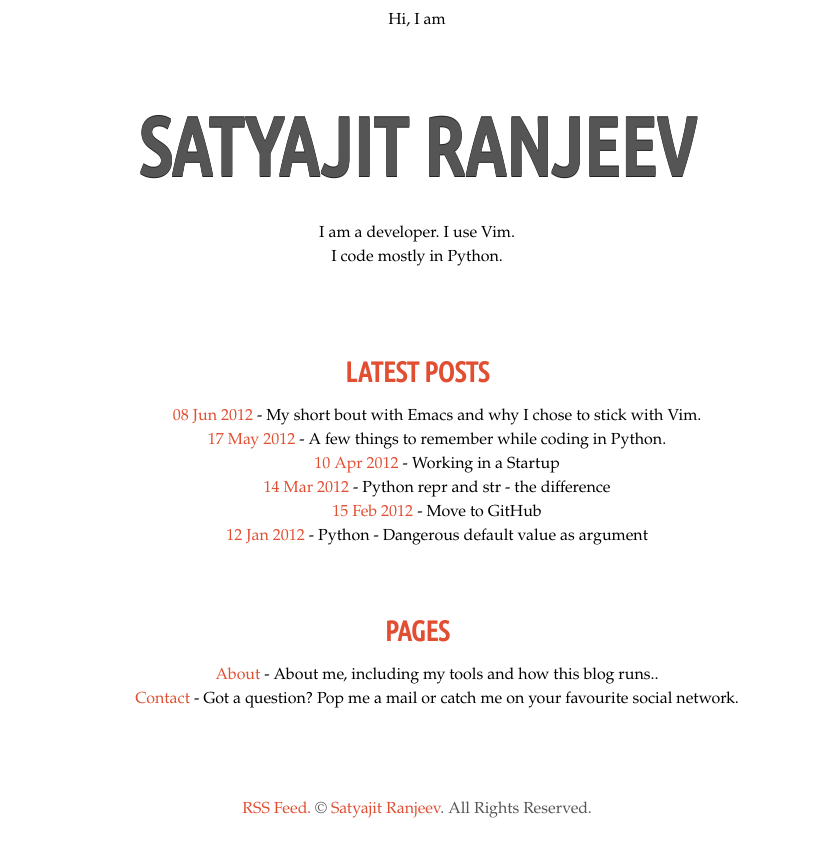
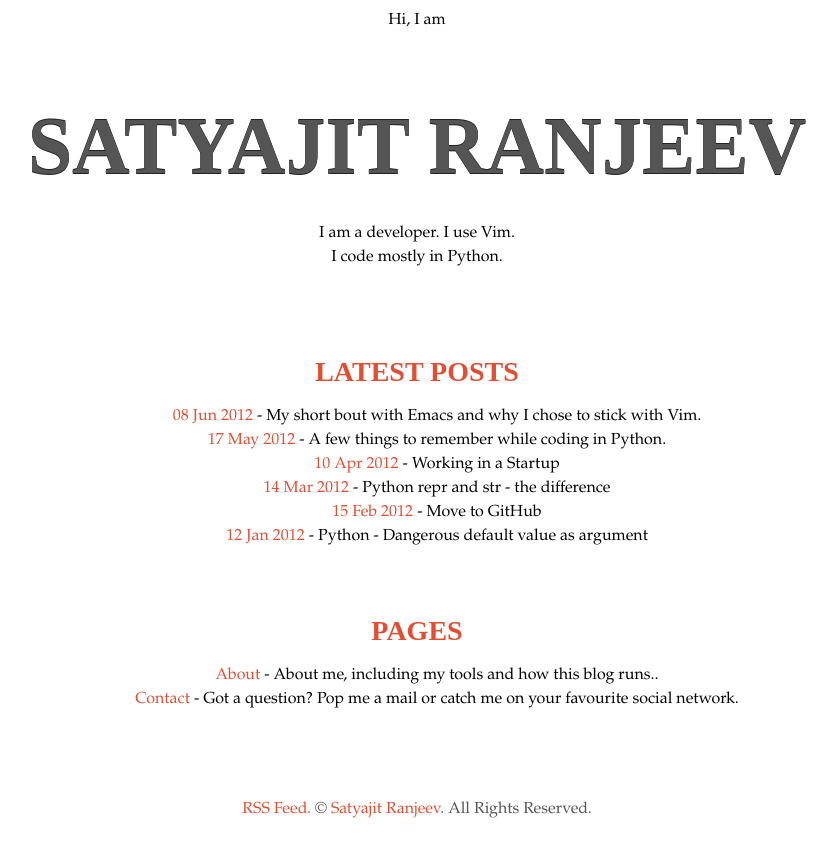
Before and after one commit to satran/satran.github.io, a Jekyll site: the page built from index.html, in a window 1280 px wide. Shown: the top 857 px of the page, without its empty margins (223-1060 px from the left). Built offline with Jekyll 4.4.1, drawn with Linux system fonts in a browser that asks for light colours; some web fonts are replaced.

Commit message:
Style changes for the post headers.

```diff
--- a/_layouts/default.html
+++ b/_layouts/default.html
@@ -25,6 +25,7 @@
 
     <link rel="shortcut icon" href="/images/favicon.png" />
     <link href='http://fonts.googleapis.com/css?family=Ubuntu+Condensed' rel='stylesheet' type='text/css'>
+    <link href='http://fonts.googleapis.com/css?family=Fredericka+the+Great|Love+Ya+Like+A+Sister' rel='stylesheet' type='text/css'>
     <link rel="stylesheet" href="/css/base.css" type="text/css" />
 
     <!-- Google Analytics -->
--- a/_layouts/home.html
+++ b/_layouts/home.html
@@ -6,6 +6,7 @@
     <link rel="shortcut icon" href="/images/favicon.png" />
     <link rel="stylesheet" href="/css/base.css" type="text/css" />
     <link href='http://fonts.googleapis.com/css?family=Ubuntu+Condensed' rel='stylesheet' type='text/css'>
+    <link href='http://fonts.googleapis.com/css?family=Fredericka+the+Great|Love+Ya+Like+A+Sister' rel='stylesheet' type='text/css'>
     <script type="text/javascript">
       var _gaq = _gaq || [];
       _gaq.push(['_setAccount', 'UA-25812119-2']);
--- a/css/base.css
+++ b/css/base.css
@@ -13,7 +13,8 @@ th, td { padding: .7em 1.25em; }
 hr { background-color: #ccc; border: 0; color: #555; height: 1px; margin-bottom: 20px; }
 a{ color: #e14e32; text-decoration: none; }
 a:active { position: relative; top: 1px; }
-h1, h2, h3, h4, h5, h6 { font-family: 'Ubuntu Condensed', sans-serif; }
+h1, h2, h3, h4, h5, h6 { font-family: 'Fredericka the Great', cursive; }
+/*h1, h2, h3, h4, h5, h6 { font-family: 'Ubuntu Condensed', sans-serif; }*/
 
 h1 {
 font-weight: normal;
```
